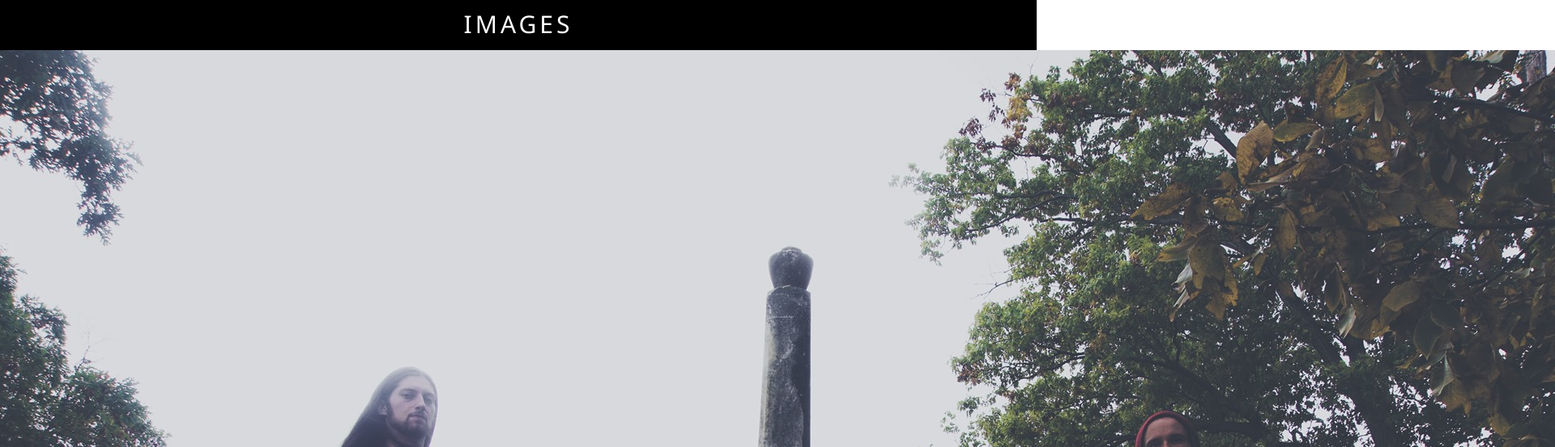
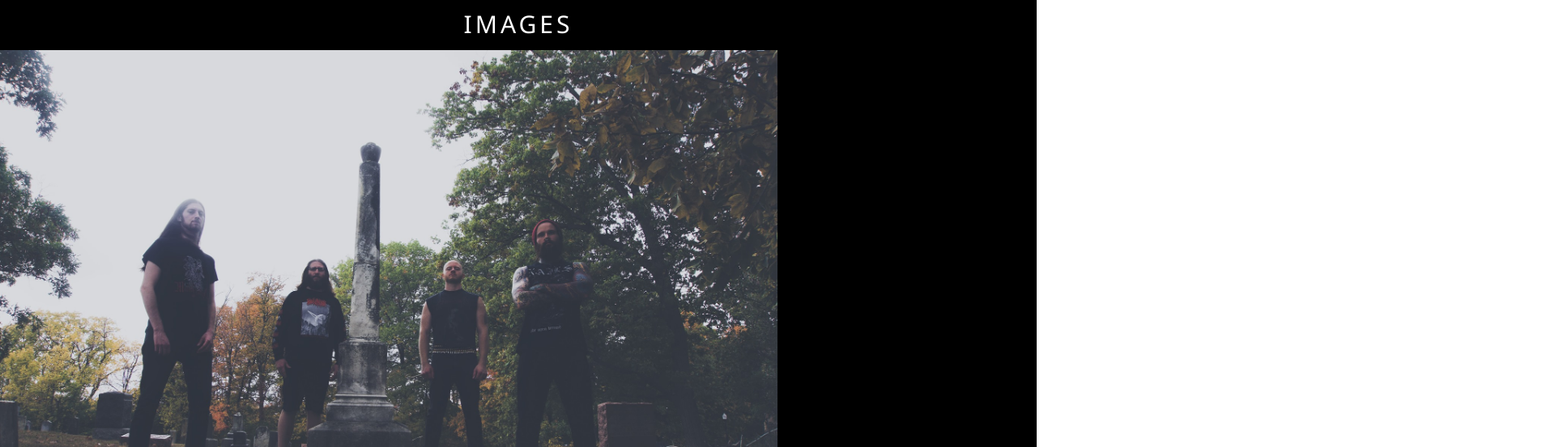
Before and after one commit to cmparks10/cmparks10.github.io, a plain HTML site: page index.html in a window 1280 px wide. Shown: the part 1503-2056 px from the top of the page at 81% size, 1920 px wide, since content can reach past the window. Drawn offline with nearby package versions, Linux system fonts and the light colour scheme.

Commit message:
Sizing down image

```diff
--- a/index.html
+++ b/index.html
@@ -96,7 +96,7 @@ body {font-family: "Lato", sans-serif}
   <!-- The Tour Section -->
   <div class="w3-black" id="images">
 	  <h2 class="w3-wide w3-center">IMAGES</h2>
-	  <img src="boys.jpg">
+	  <img src="boys.jpg" style="width:75%">
   </div>
 
 
```
